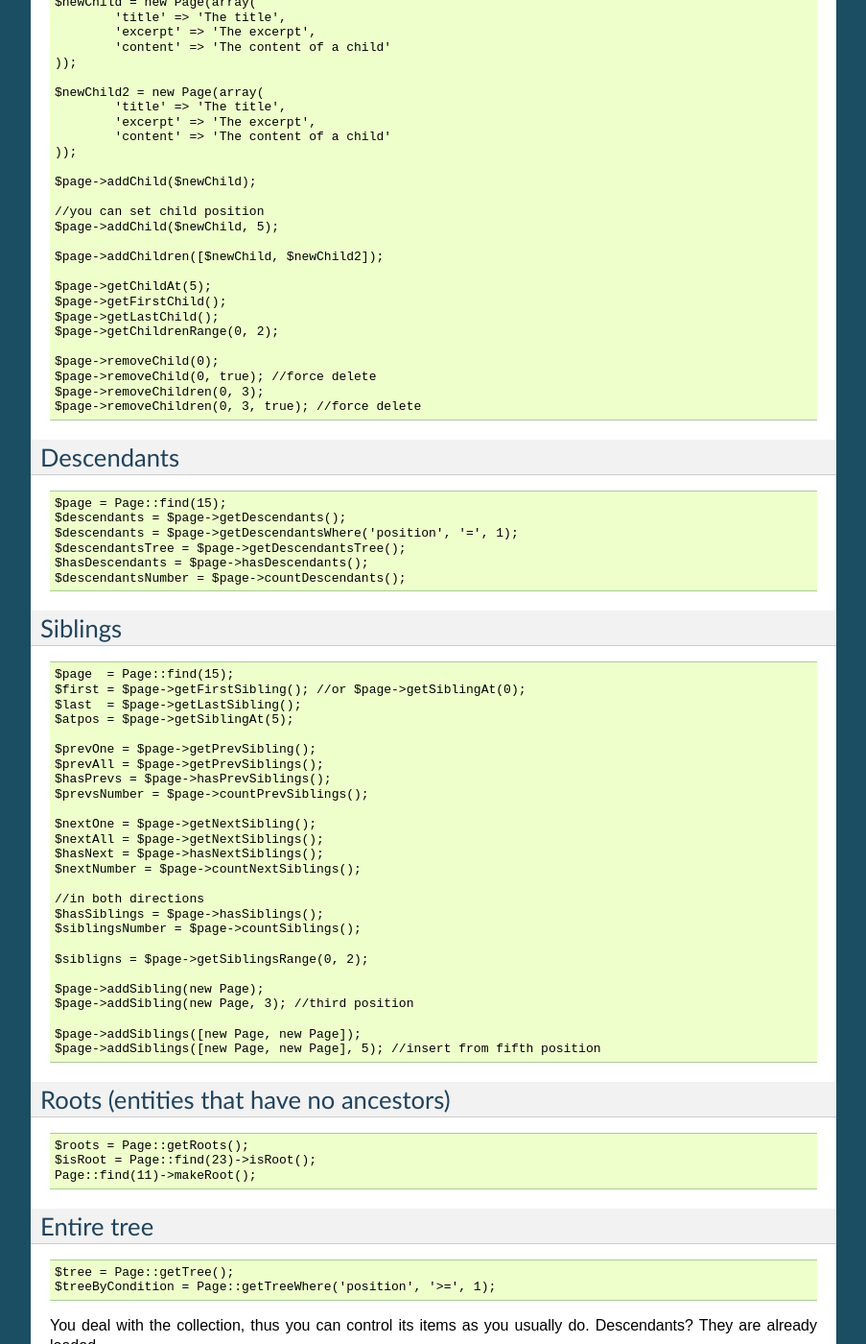
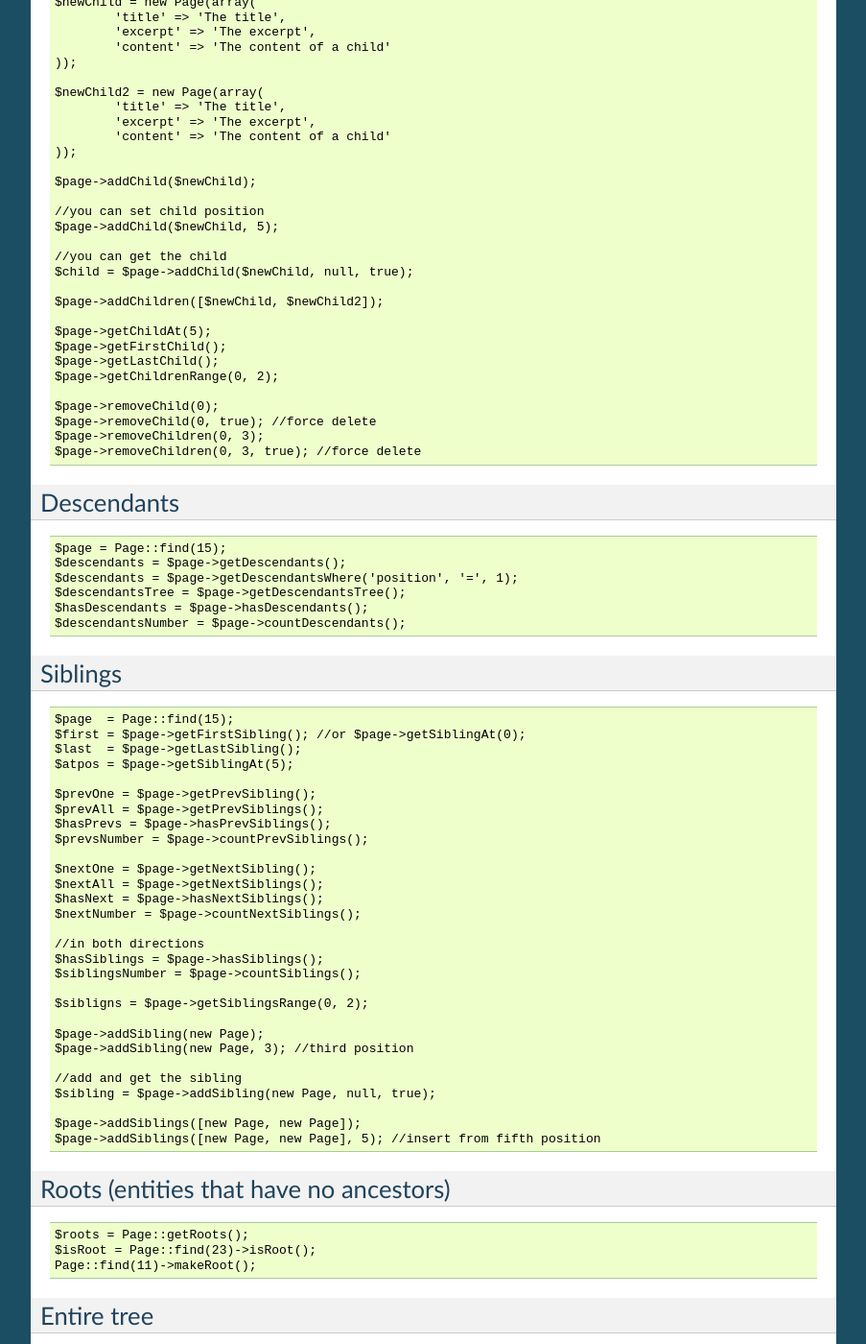
Before and after one commit to franzose/ClosureTable, a Sphinx documentation site: the page built from docs/usage.rst, in a window 1280 px wide and 1400 px high, scrolled down 616 px. Shown: the whole window at 96% size, without its empty margins (198-1101 px from the left). Built offline with Sphinx 7.4.7, drawn with Linux system fonts in a browser that asks for light colours.

Commit message:
added flag to addChild() and addSibling() to be able to return the child or the sibling, updated the docs

```diff
--- a/docs/usage.rst
+++ b/docs/usage.rst
@@ -54,6 +54,9 @@ Direct descendants (children)
 	//you can set child position
 	$page->addChild($newChild, 5);
 
+	//you can get the child
+	$child = $page->addChild($newChild, null, true);
+
 	$page->addChildren([$newChild, $newChild2]);
 
 	$page->getChildAt(5);
@@ -107,6 +110,9 @@ Siblings
 	$page->addSibling(new Page);
 	$page->addSibling(new Page, 3); //third position
 
+	//add and get the sibling
+	$sibling = $page->addSibling(new Page, null, true);
+
 	$page->addSiblings([new Page, new Page]);
 	$page->addSiblings([new Page, new Page], 5); //insert from fifth position
 
```
Also changed, not shown: README.md (+6 -0 lines), 2 other files.
